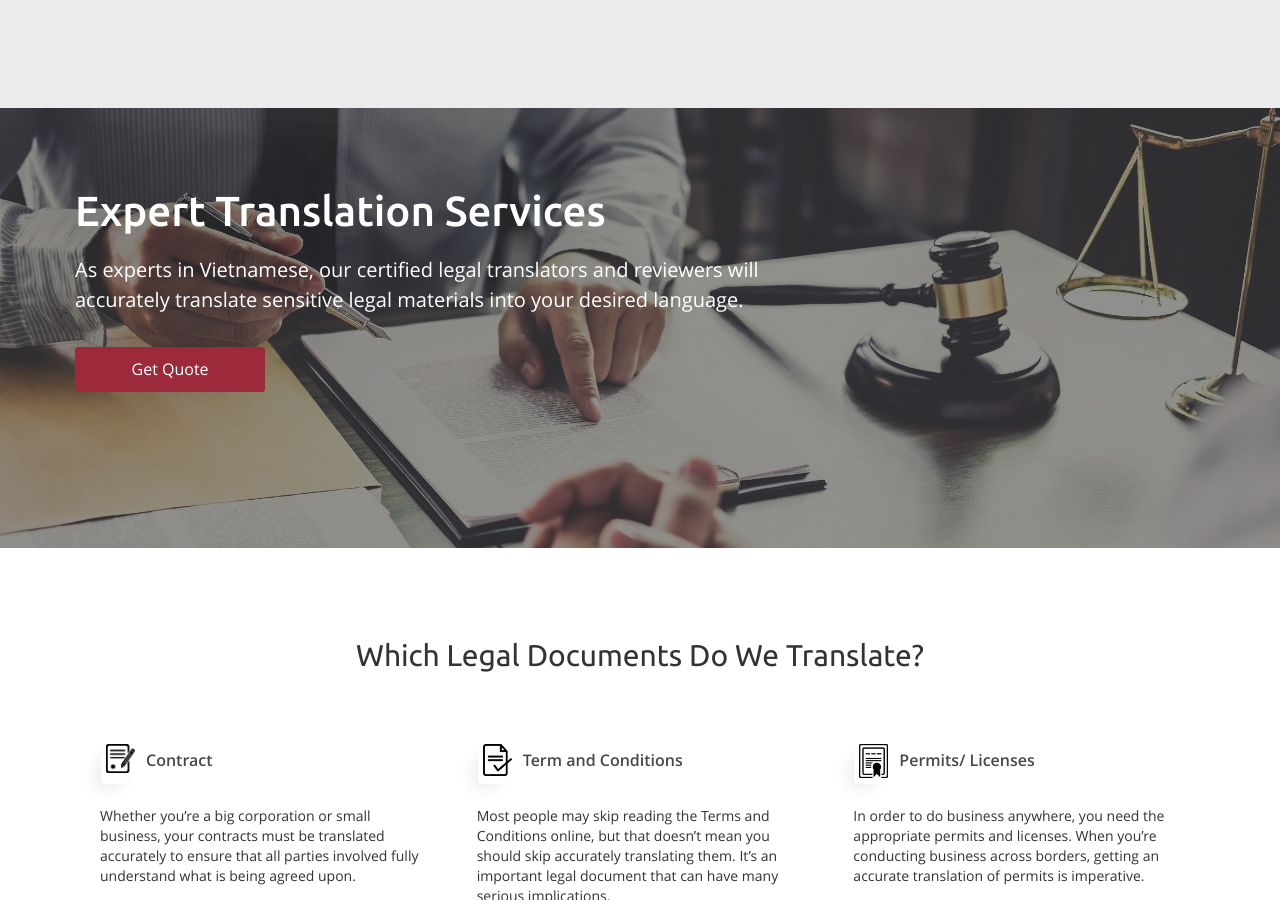
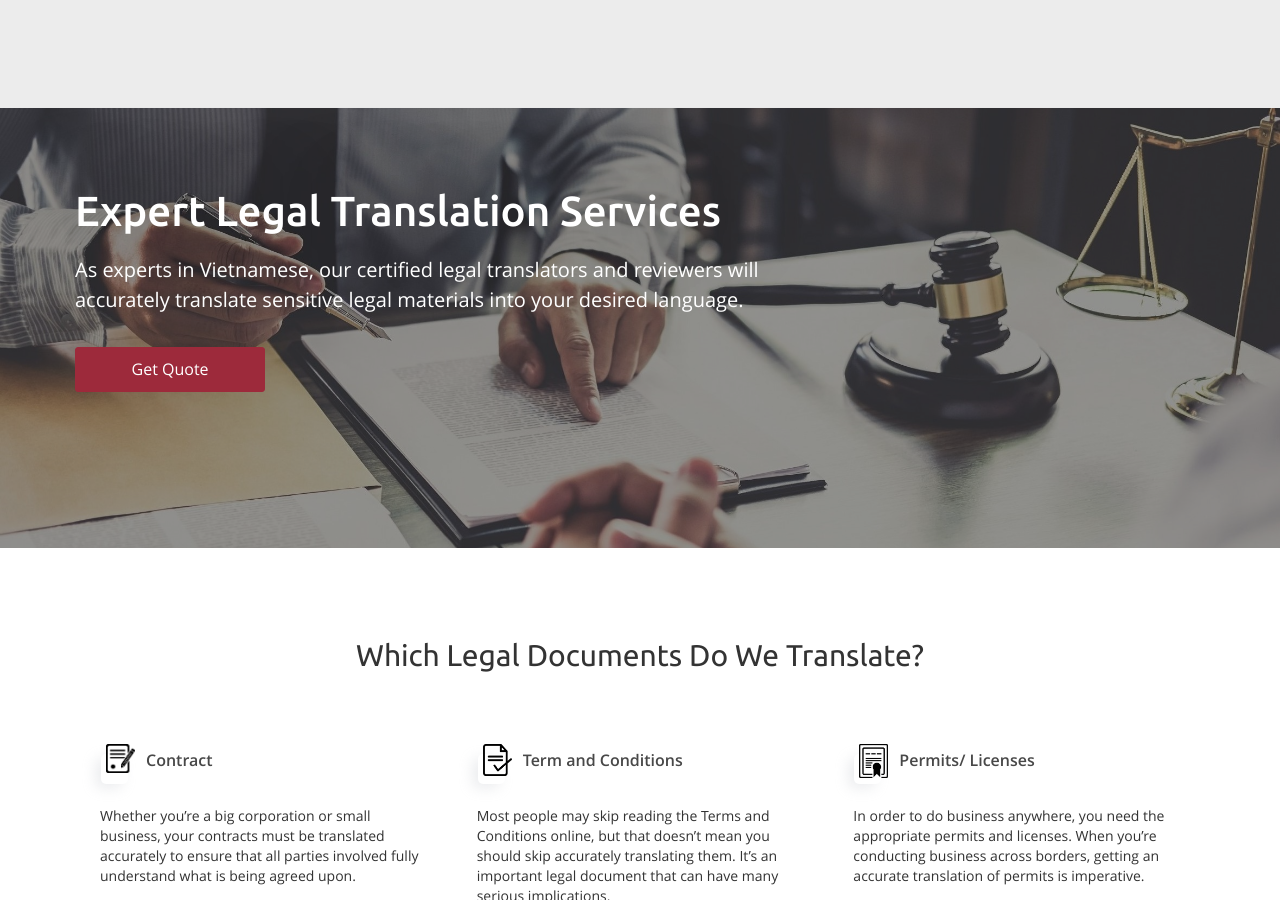
Before and after one commit to jndctranslation/landing_page, a Jekyll site: the page built from pages/legal.md, in a window 1280 px wide and 900 px high. Built offline with Jekyll 4.4.1, drawn with Linux system fonts in a browser that asks for light colours.

Commit message:
Update Website Pages “legal_page_information”

```diff
--- a/_data/pages/legal.yml
+++ b/_data/pages/legal.yml
@@ -4,7 +4,7 @@ block_1:
   text: >-
     As experts in Vietnamese, our certified legal translators and reviewers will
     accurately translate sensitive legal materials into your desired language.
-  title: Expert Translation Services
+  title: Expert Legal Translation Services
   visible: true
 block_2:
   background_image: ''
```
